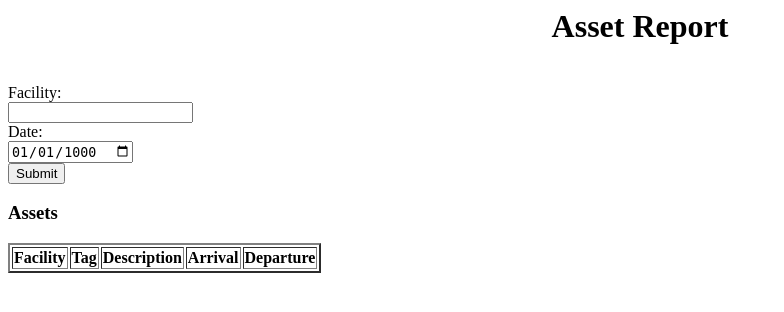
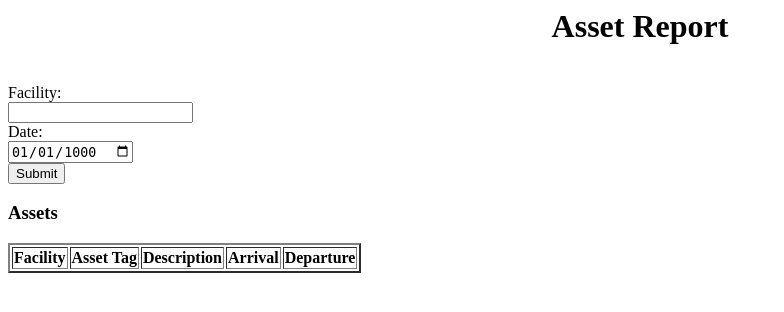
Before and after one commit to MichaelOdere/CIS-322, a Flask app: page /asset_report in a window 1280 px wide. Shown: the top 312 px of the page, without its empty margins (0-784 px from the left). Run offline with Flask 2, Linux system fonts and the light colour scheme; lists and menus that the app fills with data are empty; some libraries are stand-ins or nearby versions.

Commit message:
tag -> asset_tag

```diff
--- a/sql/create_tables.sql
+++ b/sql/create_tables.sql
@@ -13,7 +13,7 @@ CREATE TABLE users (
 
 CREATE TABLE assets(
     asset_pk     serial primary key, /*numeric primary key to keep track of assets*/
-    tag          varchar(16),        /*an asset tag upto 16 characters in length*/
+    asset_tag          varchar(16),        /*an asset tag upto 16 characters in length*/
     description  varchar(128),
     disposed     boolean default false,
     in_transit   boolean default false
--- a/src/app.py
+++ b/src/app.py
@@ -80,25 +80,25 @@ def dashboard():
     values = []
     role = session['role']
     if role.lower() == 'logistics officer':
-        cur.execute("SELECT a.description, a.tag, t.transfer_pk FROM assets AS a, transfers AS t WHERE (a.asset_pk=t.asset_fk AND t.approved_dt is not null AND (t.load_dt is null OR t.unload_dt is null))")
+        cur.execute("SELECT a.description, a.asset_tag, t.transfer_pk FROM assets AS a, transfers AS t WHERE (a.asset_pk=t.asset_fk AND t.approved_dt is not null AND (t.load_dt is null OR t.unload_dt is null))")
         results = cur.fetchall()
         if results != None:
             for r in results:
                 row = dict()
                 row['description'] = r[0]
-                row['tag'] = r[1]
+                row['asset_tag'] = r[1]
                 row['transfer_pk'] = r[2]
                 values.append(row)
             session['dashboard'] = values
     if role.lower() == 'facilities officer':
-        cur.execute("SELECT a.tag, f.common_name, t.transfer_pk FROM assets AS a, transfers AS t, facilities AS f WHERE f.facility_pk=t.dest_fk AND a.asset_pk=t.asset_fk AND t.approver_fk is null")
+        cur.execute("SELECT a.asset_tag, f.common_name, t.transfer_pk FROM assets AS a, transfers AS t, facilities AS f WHERE f.facility_pk=t.dest_fk AND a.asset_pk=t.asset_fk AND t.approver_fk is null")
         results = cur.fetchall()
         if results != None:
             for r in results:
                 row = dict()
                 row['destination_facility'] = r[1]
                 row['transfer_pk'] = r[2]
-                row['tag'] = r[0]
+                row['asset_tag'] = r[0]
                 values.append(row)
             session['dashboard'] = values
     return render_template('dashboard.html', username = session['username'])
@@ -138,20 +138,20 @@ def add_facility():
         return redirect(url_for('add_facility'))
     return render_template('add_facility.html')
 
-def asset_exists(tag):
-    cur.execute("SELECT tag FROM assets WHERE tag=%s",[tag])
+def asset_exists(asset_tag):
+    cur.execute("SELECT asset_tag FROM assets WHERE asset_tag=%s",[asset_tag])
     return (cur.fetchone() is not None)
 
 @app.route('/add_asset', methods = ['GET','POST'])
 def add_asset():
     if request.method == 'GET':
 
-        cur.execute("SELECT tag, description FROM assets")
+        cur.execute("SELECT asset_tag, description FROM assets")
         assets = cur.fetchall()
         assets_data = []
         for asset in assets:
             row = dict()
-            row['tag'] = asset[0]
+            row['asset_tag'] = asset[0]
             row['description'] = asset[1]
             assets_data.append(row)
         session['assets'] = assets_data
@@ -168,26 +168,25 @@ def add_asset():
         return render_template('add_asset.html')
 
     if request.method == 'POST':
-        tag = request.form['tag']
+        asset_tag = request.form['asset_tag']
         description = request.form['description']
         facility = request.form['facility_name']
         arrive =  request.form['arrive']
-        if asset_exists(tag):
+        if asset_exists(asset_tag):
             return render_template('asset_exists.html')
         else:
-            cur.execute("INSERT INTO assets (tag, description) VALUES (%s, %s)", (tag, description))
+            cur.execute("INSERT INTO assets (asset_tag, description) VALUES (%s, %s)", (asset_tag, description))
             conn.commit()
-            cur.execute("INSERT INTO asset_location (asset_fk, facility_fk, arrive) VALUES ((SELECT asset_pk FROM assets WHERE tag=%s),(SELECT facility_pk FROM facilities  WHERE common_name=%s),%s)",(tag, facility, arrive))
+            cur.execute("INSERT INTO asset_location (asset_fk, facility_fk, arrive) VALUES ((SELECT asset_pk FROM assets WHERE asset_tag=%s),(SELECT facility_pk FROM facilities  WHERE common_name=%s),%s)",(asset_tag, facility, arrive))
 
             conn.commit()
             return redirect(url_for('add_asset'))
 
     return render_template('add_asset.html')
 
-def is_disposed(tag):
-    conn = psycopg2.connect(dbname=dbname, host=dbhost, port=dbport)
-    cur = conn.cursor()
-    cur.execute("SELECT tag FROM assets WHERE tag=%s AND disposed = 't'",[tag])
+def is_disposed(asset_tag):
+
+    cur.execute("SELECT asset_tag FROM assets WHERE asset_tag=%s AND disposed = 't'",[asset_tag])
     return (cur.fetchone() is not None)
 
 @app.route('/dispose_asset', methods=(['POST','GET']))
@@ -201,43 +200,41 @@ def dispose_asset():
         return render_template('unauthorized_access.html')
 
     if request.method == 'POST':
-        tag  = request.form['tag']
+        asset_tag  = request.form['asset_tag']
         date = request.form['date']
 
-        if not asset_exists(tag):
+        if not asset_exists(asset_tag):
            return render_template('bad_dispose.html')
 
-        if is_disposed(tag):
+        if is_disposed(asset_tag):
             return render_template('already_disposed.html')
 
-        cur.execute("UPDATE assets SET disposed=%s WHERE tag=%s",(True, tag))
+        cur.execute("UPDATE assets SET disposed=%s WHERE asset_tag=%s",(True, asset_tag))
         conn.commit()
 
-        cur.execute("UPDATE asset_location SET depart=%s WHERE asset_fk=(SELECT asset_pk FROM assets WHERE tag=%s)",(date,tag))
+        cur.execute("UPDATE asset_location SET depart=%s WHERE asset_fk=(SELECT asset_pk FROM assets WHERE asset_tag=%s)",(date,asset_tag))
         conn.commit()
         return render_template('dashboard.html', username=session['username'])
 
 
 
 def facility_name_exists(name):
-    #conn = psycopg2.connect(dbname=dbname, host=dbhost, port=dbport)
-    #cur = conn.cursor()
+
     cur.execute("SELECT facility_pk FROM facilities WHERE common_name=%s",[name])
     return (cur.fetchone() is not None)
 
 @app.route('/asset_report', methods=(['POST', 'GET']))
 def asset_report():
-    #conn = psycopg2.connect(dbname=dbname, host=dbhost, port=dbport)
-    #cur = conn.cursor()
+
     if request.method == 'POST':
         facility = request.form['facility']
         date = request.form['report_date']
         if (facility == ' '):
-            cur.execute("SELECT assets.tag, assets.description, facilities.common_name, aa.arrive, aa.depart FROM assets, facilities, asset_location AS aa")
+            cur.execute("SELECT assets.asset_tag, assets.description, facilities.common_name, aa.arrive, aa.depart FROM assets, facilities, asset_location AS aa")
         elif (facility_name_exists(facility)):
-            cur.execute("SELECT assets.tag, assets.description, facilities.common_name, aa.arrive, aa.depart FROM assets, facilities, asset_location AS aa WHERE (assets.asset_pk=aa.asset_fk AND facilities.facility_pk=aa.facility_fk AND facilities.common_name=%s AND aa.arrive<=%s)",(facility,date))
+            cur.execute("SELECT assets.asset_tag, assets.description, facilities.common_name, aa.arrive, aa.depart FROM assets, facilities, asset_location AS aa WHERE (assets.asset_pk=aa.asset_fk AND facilities.facility_pk=aa.facility_fk AND facilities.common_name=%s AND aa.arrive<=%s)",(facility,date))
         else:
-            cur.execute("SELECT assets.tag, assets.description, facilities.common_name, aa.arrive, aa.depart FROM assets, facilities, asset_location AS aa WHERE (assets.asset_pk=aa.asset_fk AND facilities.facility_pk=aa.facility_fk AND aa.arrive<=%s)",[date])
+            cur.execute("SELECT assets.asset_tag, assets.description, facilities.common_name, aa.arrive, aa.depart FROM assets, facilities, asset_location AS aa WHERE (assets.asset_pk=aa.asset_fk AND facilities.facility_pk=aa.facility_fk AND aa.arrive<=%s)",[date])
 
         values = cur.fetchall()
         return render_template('asset_report.html', rows=values)
@@ -251,7 +248,7 @@ def transfer_req():
         return render_template('unauthorized_access.html')
 
     if request.method == 'GET':
-        cur.execute("SELECT tag FROM assets WHERE disposed = 'f'")
+        cur.execute("SELECT asset_tag FROM assets WHERE disposed = 'f'")
         temp  = cur.fetchall()
         assets = []
 
@@ -273,7 +270,7 @@ def transfer_req():
         cur.execute("SELECT user_pk FROM users WHERE username = %s", (session['username'],))
         requester = cur.fetchone()
 
-        cur.execute("SELECT asset_pk FROM assets WHERE tag = %s", [asset])
+        cur.execute("SELECT asset_pk FROM assets WHERE asset_tag = %s", [asset])
         asset_fk = cur.fetchone()
 
         if(asset_fk is None):
@@ -342,10 +339,9 @@ def update_transit():
     if request.method == 'GET':
         print ("WE MADE IT HEREEEEEEEE")
         transfer_pk = request.args['transfer_pk']
-        tag = request.args['tag']
-        print ("transfer_pk", transfer_pk)
-        print ("tag", tag)
-        return render_template('update_transit.html', transfer_pk=transfer_pk, tag=tag)
+        asset_tag = request.args['asset_tag']
+
+        return render_template('update_transit.html', transfer_pk=transfer_pk, asset_tag=asset_tag)
 
     if request.method == 'POST':
         transfer_pk = request.form['transfer_pk']
--- a/src/templates/add_asset.html
+++ b/src/templates/add_asset.html
@@ -8,7 +8,7 @@
 			  </tr>
 				{% for entry in session.assets %}
 				<tr>
-		    	<td>{{entry.tag}}</td>
+		    	<td>{{entry.asset_tag}}</td>
 			    <td>{{entry.description}}</td>
 				</tr>
 				{% endfor %}
@@ -16,7 +16,7 @@
 			<br>
 			<form action="{{url_for('add_asset')}}" method='POST'>
 		    Asset Tag:<br>
-		    <input type='text' name='tag'><br>
+		    <input type='text' name='asset_tag'><br>
 		    Description:<br>
 		    <input type='text' name='description'><br>
 		    Asset Location:<br>
--- a/src/templates/asset_report.html
+++ b/src/templates/asset_report.html
@@ -16,7 +16,7 @@
         <table border="2">
  					<tr>
 		          <th>Facility</th>
-					    <th>Tag</th>
+					    <th>Asset Tag</th>
 					    <th>Description</th>
 					    <th>Arrival</th>
 					    <th>Departure</th>
--- a/src/templates/dashboard.html
+++ b/src/templates/dashboard.html
@@ -18,7 +18,7 @@
 		</tr>
 	        {% for task in session.dashboard %}
                 <tr>
-                    <td><a href="{{url_for('update_transit')}}?transfer_pk={{task.transfer_pk}}&tag={{task.tag}}">{{task.tag}}</td>
+                    <td><a href="{{url_for('update_transit')}}?transfer_pk={{task.transfer_pk}}&asset_tag={{task.asset_tag}}">{{task.asset_tag}}</td>
 		    <td>{{task.description}}</td>
 	        </tr>
 	        {% endfor %}
@@ -34,7 +34,7 @@
 	    </tr>
 	    {% for task in session.dashboard %}
 	        <tr>
-	            <td><a href="{{url_for('approve_req')}}?transfer_pk={{task.transfer_pk}}&approval_tag={{task.tag}}">{{task.tag}}</a></td>
+	            <td><a href="{{url_for('approve_req')}}?transfer_pk={{task.transfer_pk}}&approval_tag={{task.asset_tag}}">{{task.asset_tag}}</a></td>
 	   	    <td>{{task.destination_facility}}</td>
 		</tr>
 	    {% endfor %}
--- a/src/templates/dispose_asset.html
+++ b/src/templates/dispose_asset.html
@@ -4,8 +4,8 @@
       <br>
 			<h2> Asset </h2>
 			<form action="{{url_for('dispose_asset')}}" method="POST">
-		    Tag:<br>
-		    <input type="text" name="tag">
+		    Asset Tag:<br>
+		    <input type="text" name="asset_tag">
 		    <br>
 		    Date:<br>
 		    <input type="date" name="date" value="1900-01-01">
```
